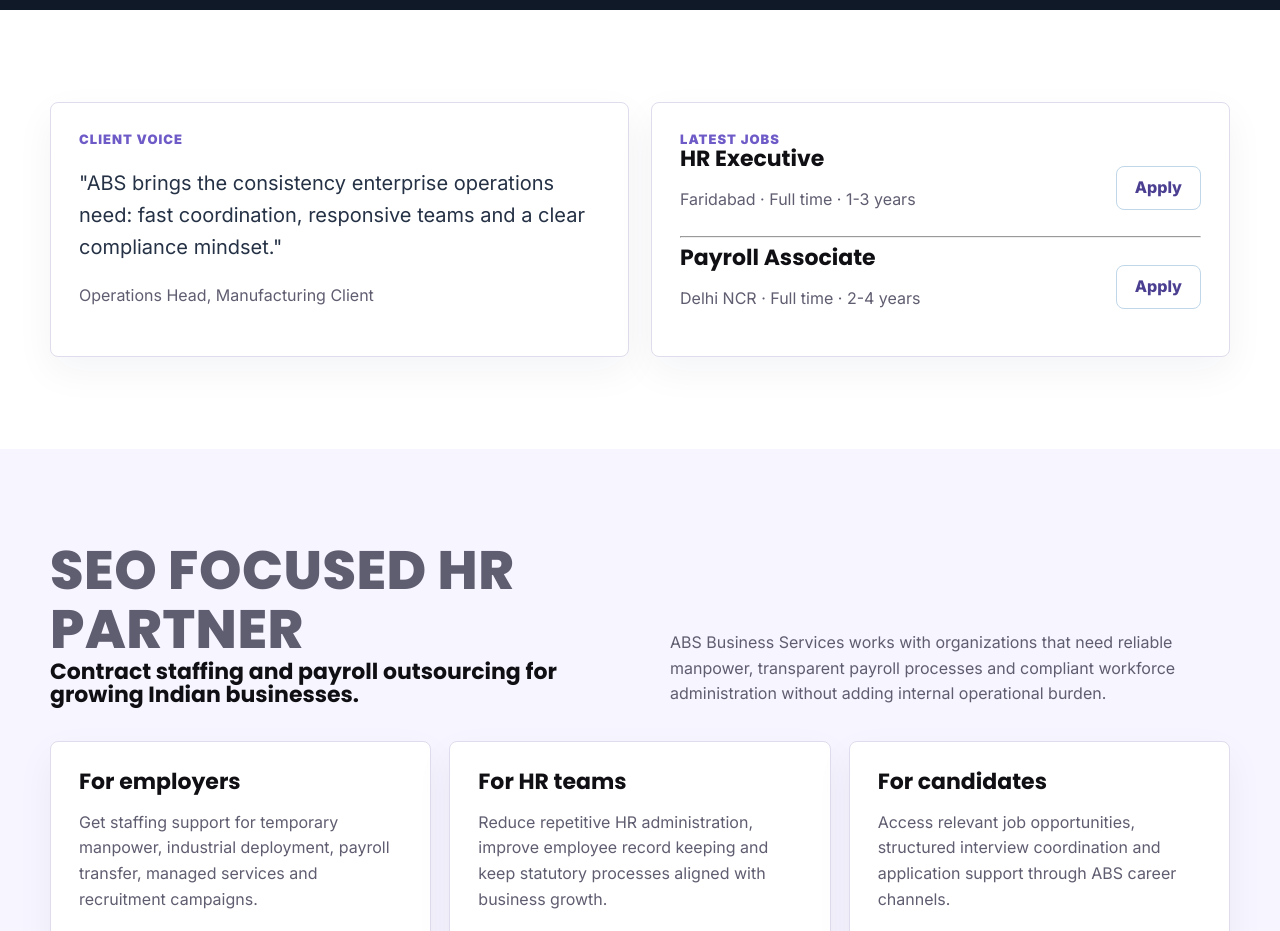
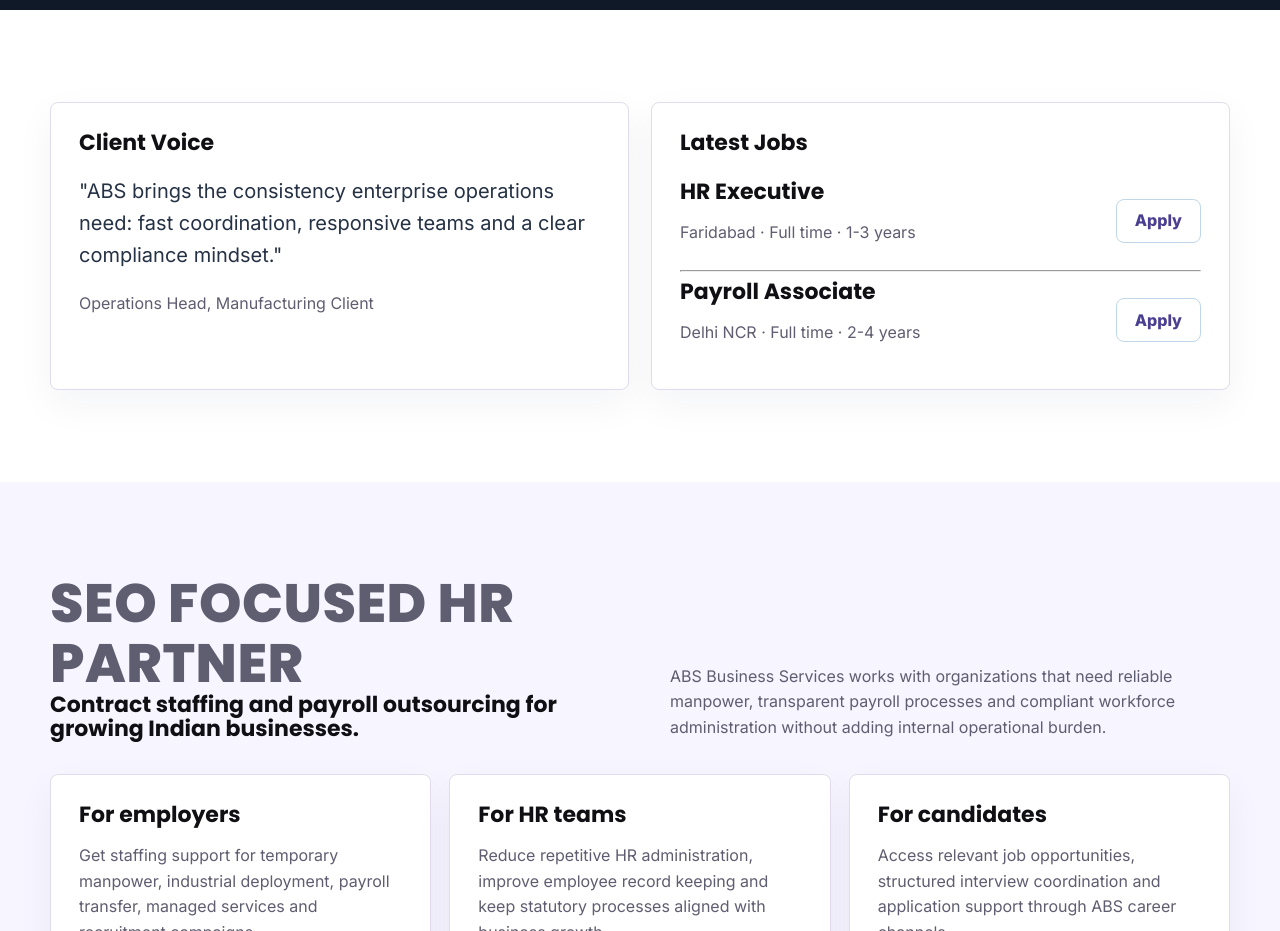
Before and after one commit to jiya-gandhi-108/abs-website, a plain HTML site: page index.html in a window 1280 px wide. Shown: the part 2600-3531 px from the top of the page. Drawn offline with Linux system fonts and the light colour scheme.

Commit message:
updated text size

```diff
--- a/index.html
+++ b/index.html
@@ -90,12 +90,12 @@
     <section>
       <div class="container grid-2">
         <article class="card">
-          <h5 class="eyebrow">Client Voice</h5>
+          <h3>Client Voice</h3>
           <p class="testimonial">"ABS brings the consistency enterprise operations need: fast coordination, responsive teams and a clear compliance mindset."</p>
           <p class="muted">Operations Head, Manufacturing Client</p>
         </article>
         <article class="card">
-          <h2 class="eyebrow">Latest Jobs</h2>
+          <h3>Latest Jobs</h3> <br>
           <div class="job-card"><div><h3>HR Executive</h3><p class="muted">Faridabad &middot; Full time &middot; 1-3 years</p></div><a class="btn btn-outline" href="careers.html">Apply</a></div>
           <hr>
           <div class="job-card"><div><h3>Payroll Associate</h3><p class="muted">Delhi NCR &middot; Full time &middot; 2-4 years</p></div><a class="btn btn-outline" href="careers.html">Apply</a></div>
```
